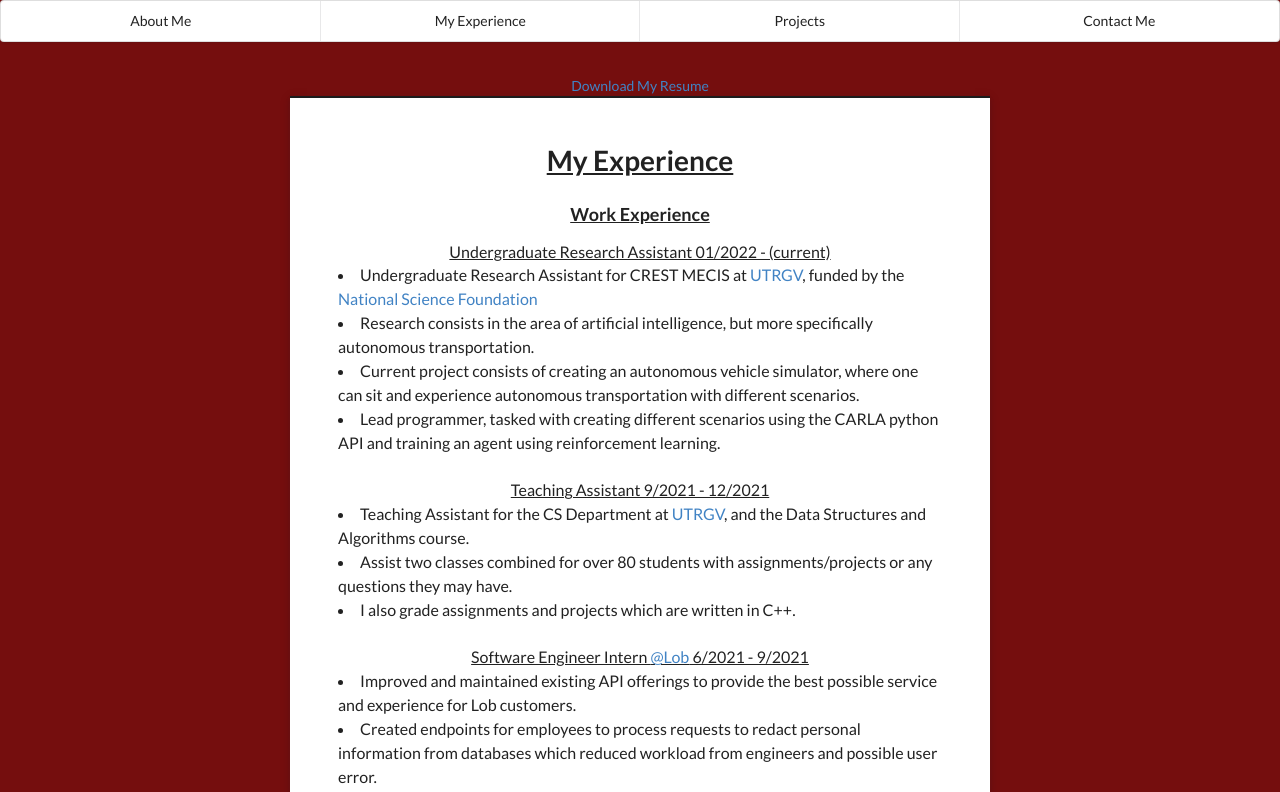
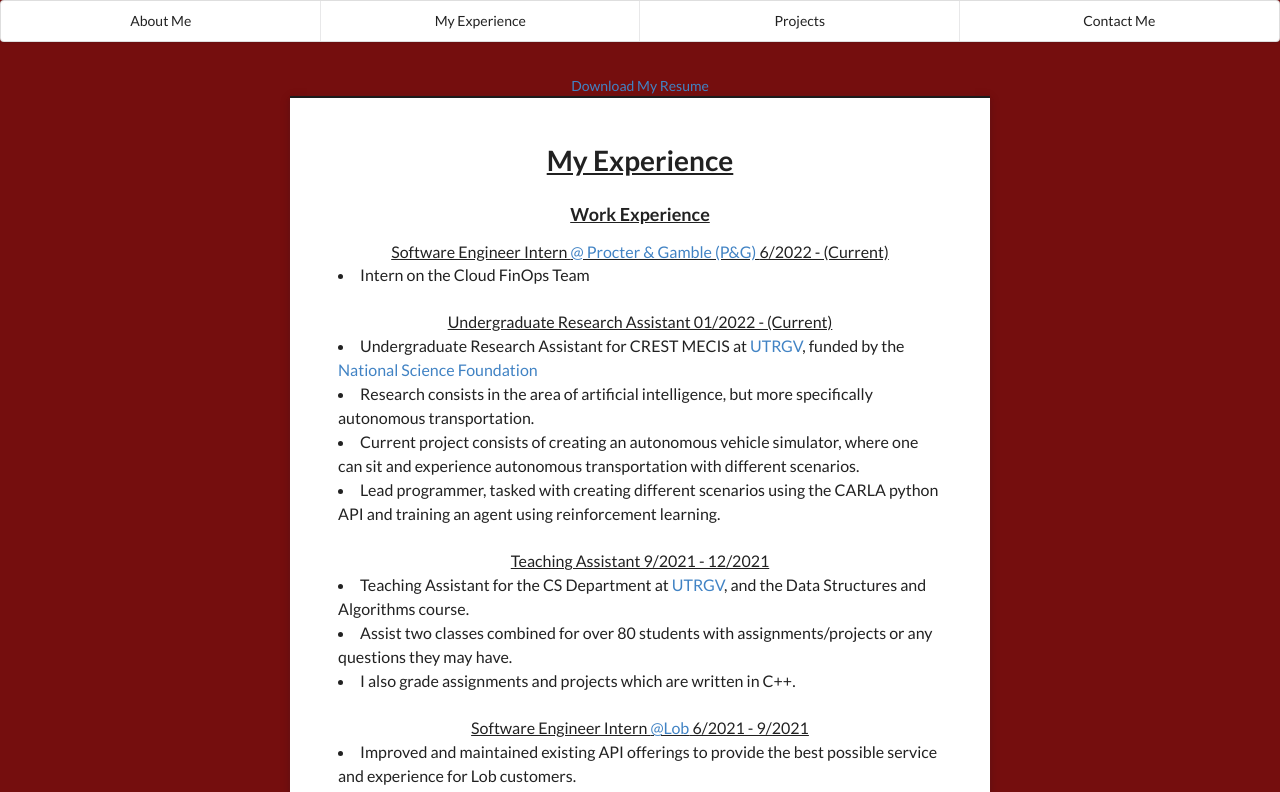
Before and after one commit to Martje55555/Martje55555.github.io, a React (Create React App) app: page /#/MyExperience in a window 1280 px wide. Shown: the top 792 px of the page. Built offline with nearby package versions, Linux system fonts and the light colour scheme.

Commit message:
update experience

```diff
--- a/src/components/AboutMe.js
+++ b/src/components/AboutMe.js
@@ -23,7 +23,12 @@ const AboutMe = () => {
 
                 <h3 className="ui centered header"><u>Work Experience</u></h3>
 
-                <center><p><u>Undergraduate Research Assistant 01/2022 - (current)</u></p></center>
+                <center><p><u>Software Engineer Intern <a target='_blank' href={'https://www.lob.com/'}>@ Procter & Gamble (P&G) </a>  6/2022 - (Current)</u></p></center>
+                <li>Intern on the Cloud FinOps Team</li>
+
+                <br />
+
+                <center><p><u>Undergraduate Research Assistant 01/2022 - (Current)</u></p></center>
                 <li>Undergraduate Research Assistant for CREST MECIS at <a target="_blank" href={"https://www.utrgv.edu/innovation/news/news-stories/crest/index.htm"}>UTRGV</a>, funded by the <a target="_blank" href={"https://www.nsf.gov/awardsearch/showAward?AWD_ID=2112650&HistoricalAwards=false"}>National Science Foundation</a></li>
                 <li>Research consists in the area of artificial intelligence, but more specifically autonomous transportation.</li>
                 <li>Current project consists of creating an autonomous vehicle simulator, where one can sit and experience autonomous
--- a/src/components/Home.js
+++ b/src/components/Home.js
@@ -39,8 +39,8 @@ const Home = () => {
                     where we build APIs to Increase Connectivity Between the Offline and Online Worlds.
                     I currently work as an Undergraduate Research Assistant in the area of artificical intelligence,
                     but more specifically in autonomous transportation, a project funded by the NSF and as a member of the
-                    <a target={"_blank"} href={"https://fatemehnazari.weebly.com/"}> H-SMART Lab</a>. I am an incoming Software
-                    Engineer Intern at P&G.
+                    <a target={"_blank"} href={"https://fatemehnazari.weebly.com/"}> H-SMART Lab</a>. I am also a Software
+                    Engineer Intern at P&G for the Summer of 2022.
                 </b></p></center>
 
             </div>
```
Also changed, not shown: 1 other file (tests, documents, lock files or other folders).
